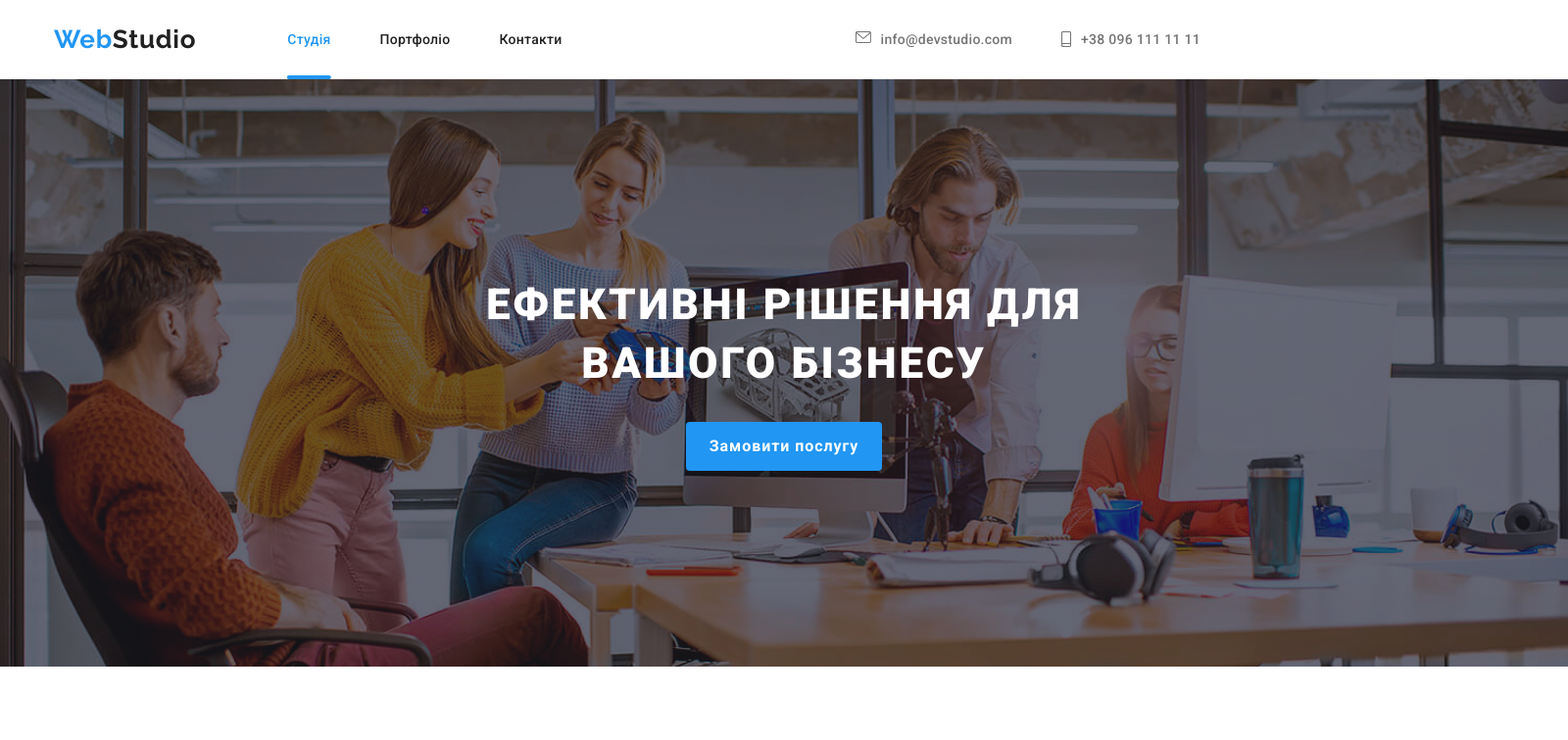
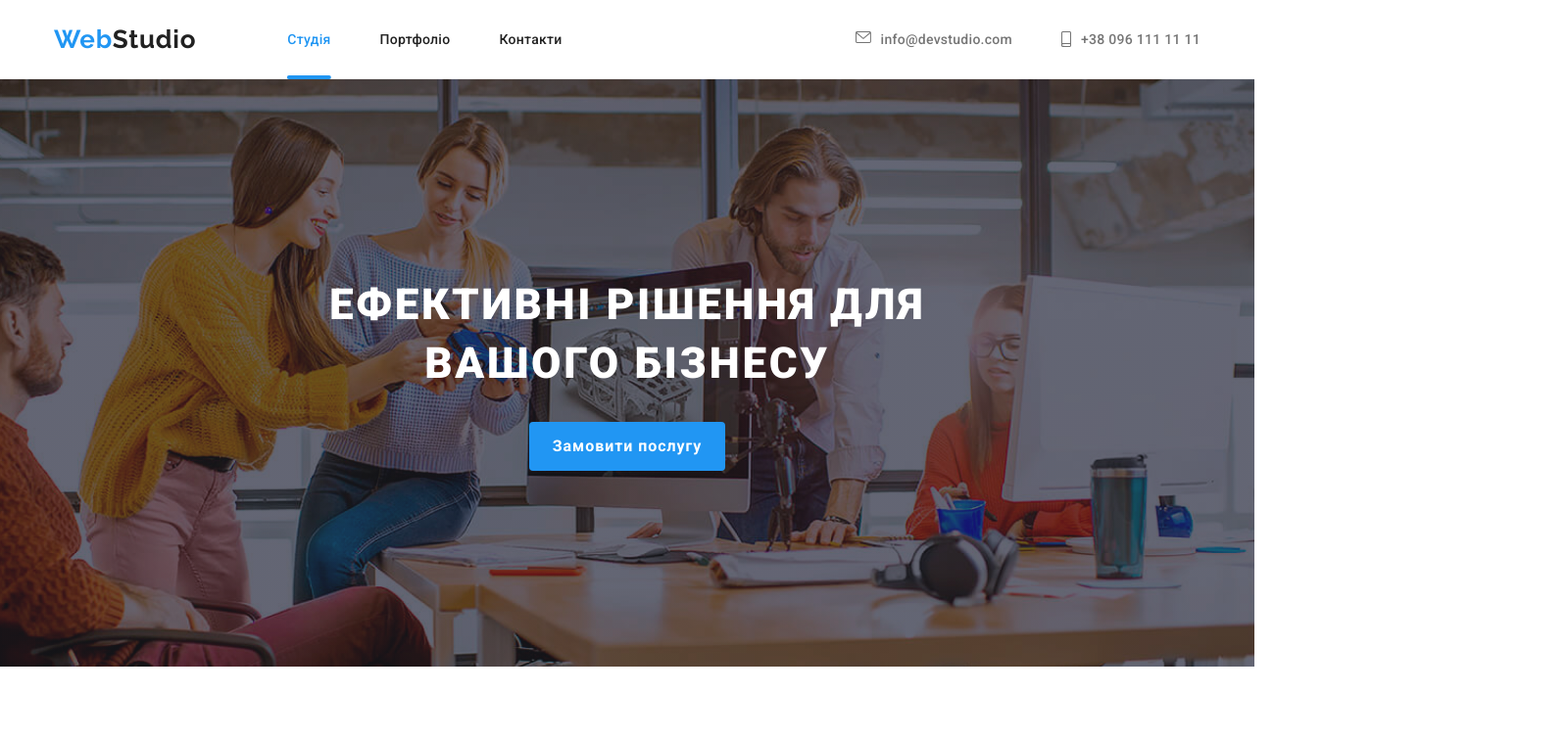
Before and after one commit to romankoll/goit-markup-hw-08, a plain HTML site: page index.html in a window 1280 px wide. Shown: the top 756 px of the page at 98% size, 1600 px wide, since content can reach past the window. Drawn offline with nearby package versions, Linux system fonts and the light colour scheme.

Commit message:
лишня ширина

```diff
--- a/sass/components/_hero.scss
+++ b/sass/components/_hero.scss
@@ -34,12 +34,7 @@
   padding-top: 118px;
   padding-bottom: 118px;
 
-  @media screen and (min-width: 768px) {
-    width: 768px;
-  }
-
   @media screen and (min-width: 1200px) {
-    width: 1600px;
     padding-top: 200px;
     padding-bottom: 200px;
   }
```
Also changed, not shown: css/main.css, css/main.min.css, 2 other files.
